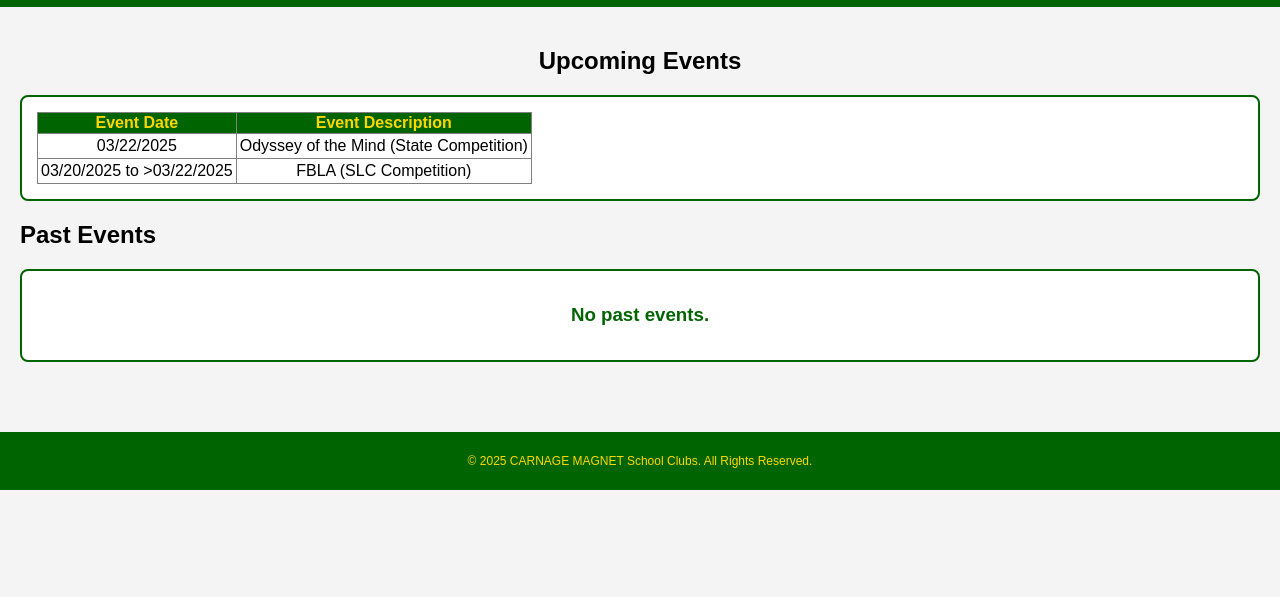
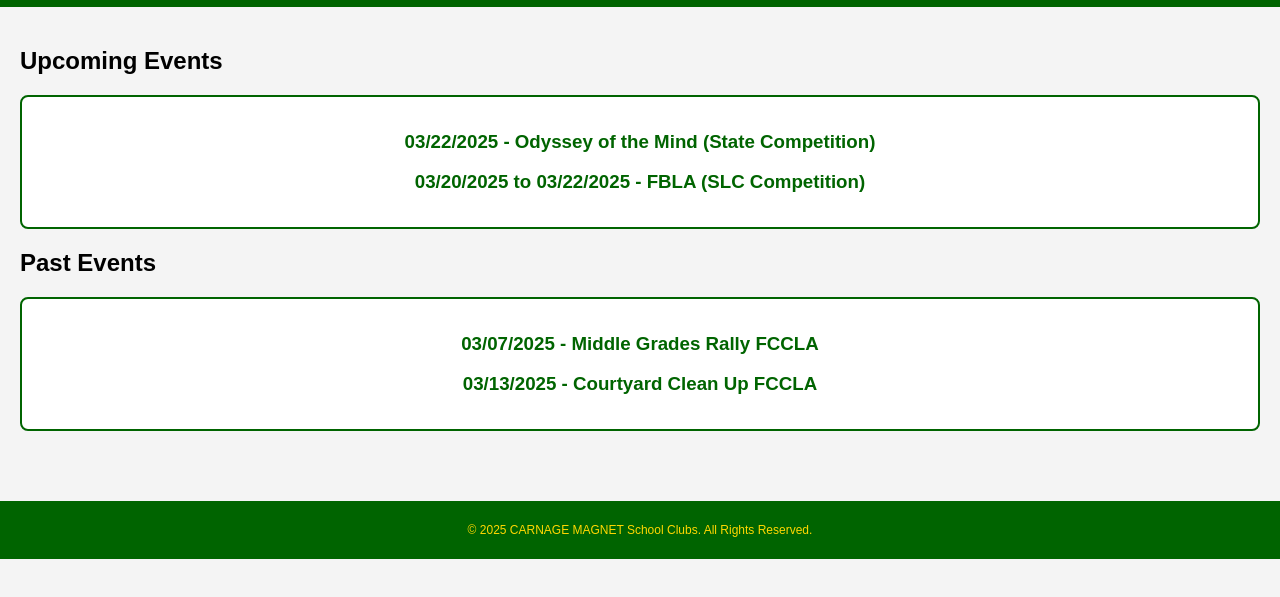
Before and after one commit to madhav-manu/carnage-magnet-club, a plain HTML site: page events.html in a window 1280 px wide. Shown: the part 77-674 px from the top of the page. Drawn offline with Linux system fonts and the light colour scheme.

Commit message:
Update events.html

```diff
--- a/events.html
+++ b/events.html
@@ -24,20 +24,16 @@
 
     <main>
         <section class="event-highlights">
-            <center>
             <h2>Upcoming Events</h2>
             <div class="event-card">
-                <table border=1 style="border-collapse: collapse;padding:5px">
-                    <tr style="background:#006400;color:#FFD700;padding:3px"><th>Event Date</th><th>Event Description</th></tr>
-                    <tr><td style="padding:3px">03/22/2025</td><td style="padding:3px">Odyssey of the Mind (State Competition) </td></tr>
-                    <tr><td style="padding:3px">03/20/2025 to >03/22/2025</td><td style="padding:3px">FBLA (SLC Competition) </td></tr>
-                </table>
-                </center>
+                <h3>03/22/2025 - Odyssey of the Mind (State Competition)</h3>
+                <h3>03/20/2025 to 03/22/2025 - FBLA (SLC Competition)</h3>
+
             </div>
             <h2>Past Events</h2>
             <div class="event-card">
-                 <h3>No past events.</h3>
-                <p></p>
+                <h3>03/07/2025 - Middle Grades Rally FCCLA</h3>
+                <h3>03/13/2025 - Courtyard Clean Up FCCLA</h3>
             </div>
         </section>
     </main>
```
